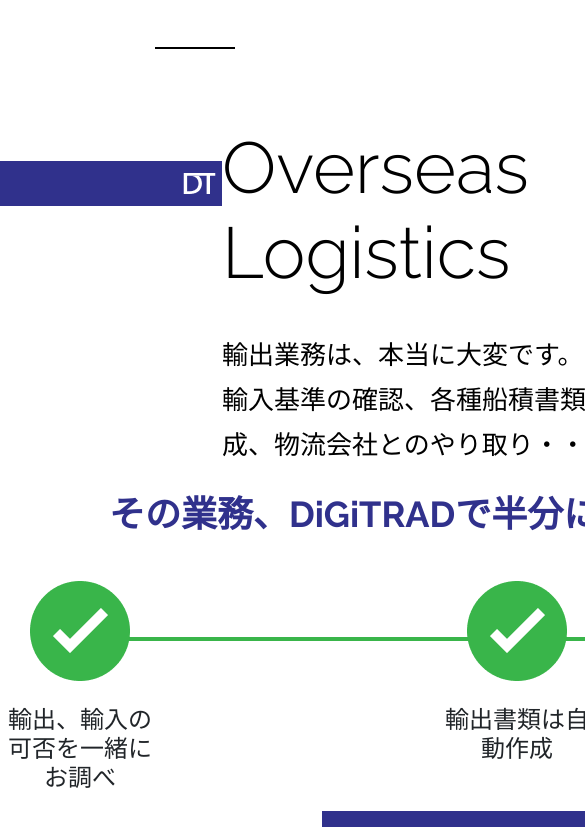
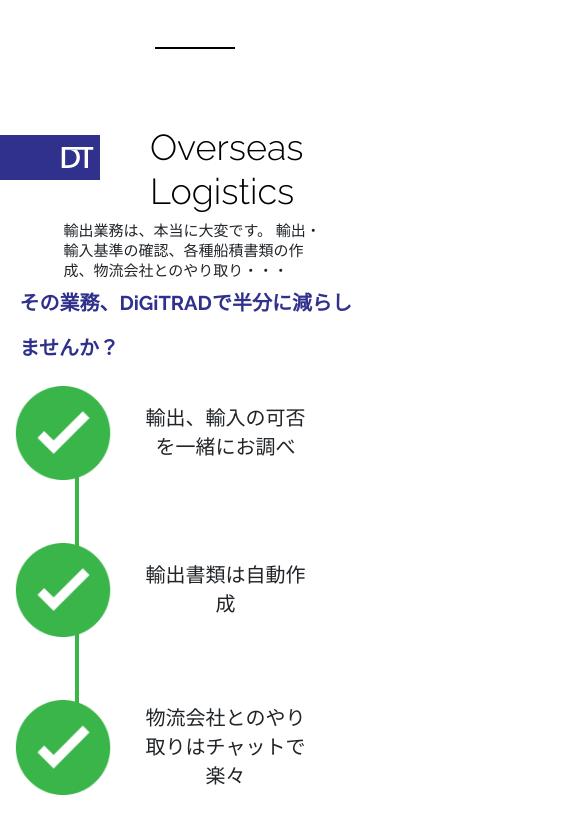
Before and after one commit to BolajiOlayinka/digitrad, a React (Create React App) app: page / in a window 390 px wide. Shown: the part 4640-5467 px from the top of the page, 585 px wide, since content can reach past the window. Built offline with nearby package versions, Linux system fonts and the light colour scheme; no server answers.

Commit message:
first phase responsiveness

```diff
--- a/src/App.js
+++ b/src/App.js
@@ -27,7 +27,7 @@ function App() {
 
     </div>
 
-  );
+  )
 }
 
 export default App;
--- a/src/Components/CrossBorder.js
+++ b/src/Components/CrossBorder.js
@@ -128,9 +128,15 @@ const DTSection = styled.div`
   }
 `;
 const Container = styled.div`
+width:100%;
+margin:auto;
   @media (min-width: 1200px) {
     width: 1000px;
     margin: auto;
+  }
+  @media (min-width: 768px) and (max-width: 991px) {
+    width:90%;
+    margin:auto;
   }
 `;
 
@@ -197,7 +203,7 @@ const JapaneseHeading = styled.div`
   @media (min-width: 768px) and (max-width: 991px) {
     margin-left: 40px;
     width: 100%;
-    font-size: 40px;
+    font-size: 30px;
     height: 80px;
   }
   @media (min-width: 576px) and (max-width: 767.9px) {
@@ -236,9 +242,14 @@ const IconsWrapper = styled.div`
 
   width: 1002px;
   margin: auto;
-  @media (max-width: 768px) {
+  @media (max-width: 1024px) {
     width: 100%;
   }
+  @media(min-width:768.1px) and (max-width:991px){
+    width:768px;
+    margin:auto;
+  }
+
   @media (max-width: 426px) {
     width: 100%;
   }
@@ -261,6 +272,7 @@ const IconHead = styled.div`
   display: flex;
   align-items: center;
   margin: auto;
+
 `;
 const IconText = styled.div`
   font-size: 24px;
@@ -273,6 +285,11 @@ const IconText = styled.div`
   font-weight: 300;
   font-style: normal;
   margin-top: 12.16px;
+  @media(min-width:768px) and (max-width:991px){
+    font-size:20px;
+    height:40px;
+    width:200px;
+  }
   @media (max-width: 768px) {
     margin: auto;
   }
@@ -283,6 +300,7 @@ const DesktopWrapper = styled.div`
   margin: auto;
   margin-bottom: 80px;
   @media(max-width:1024px){
+    width:100%;
     img{
       width:90%;
     margin:auto;
@@ -330,6 +348,7 @@ const TickText = styled.div`
   font-weight: 300;
   font-size: 24px;
   line-height: 29px;
+
 `;
 
 const ActionButton = styled.a`
@@ -359,7 +378,7 @@ const LineEnding = styled.hr`
   border: 1px solid var(--mainBlack);
   margin-top: 70px;
   @media(max-width:991px){
-    width:900px;
+    width:80%;
     margin:auto;
     margin-top:70px;
   }
--- a/src/Components/Footer.js
+++ b/src/Components/Footer.js
@@ -49,6 +49,14 @@ margin:auto;
 display:flex;
 align-items:center;
 }
+@media(max-width:425px){
+    padding-left:21px;
+    padding-right:21px;
+    padding-top:12px;
+    padding-bottom:12px;
+    font-size:12px;
+    line-height:20px
+}
 `
 const FooterLeft =styled.div `
 display:flex;
@@ -57,6 +65,7 @@ color:white;
 font-weight:300;
 font-size:16px;
 line-height:24px;
+
 div:nth-child(1) {
 border-right:1px solid white;
 padding-right:10px;
@@ -66,10 +75,18 @@ a{
     color:white;
     text-decoration:none;
 }
+@media(max-width:425px){
+    font-size:12px;
+    line-height:20px
+}
 `
 const FooterRight = styled.div `
 display:flex;
 margin-left:auto;
+@media(max-width:425px){
+    font-size:12px;
+    line-height:20px
+}
 `
 const IconContainer= styled.div `
 display:flex;
--- a/src/Components/Logistics.js
+++ b/src/Components/Logistics.js
@@ -8,10 +8,8 @@ import { FontAwesomeIcon } from "@fortawesome/react-fontawesome";
 import { faArrowDown} from "@fortawesome/free-solid-svg-icons";
 export default function Logistics() {
   useEffect(() => {
-    Aos.init(
-      {
-        duration: 1200,
-      },
+    Aos.init({
+        duration: 1200,},
       []
     );
   });
@@ -30,10 +28,17 @@ export default function Logistics() {
             </JapaneseHeading>
           </div>
         </HeaderSection>
+        <SmallHeaderSection>
+        <SmallJapaneseHeading>
+              輸出業務は、本当に大変です。
+              輸出・輸入基準の確認、各種船積書類の作成、物流会社とのやり取り・・・
+            </SmallJapaneseHeading>
+        </SmallHeaderSection>
+
         <DigitradPhrase>
           その業務、DiGiTRADで半分に減らしませんか？
         </DigitradPhrase>
-        <BackgroundLine />
+        <BackgroundLine data-aos="fade-right"/>
         <CircleTickSection>
 
             <FunctionBody  data-aos="fade-right">
@@ -58,6 +63,29 @@ export default function Logistics() {
             </FunctionBody>
 
         </CircleTickSection>
+        <SmallCircleTick>
+        <SmallBackgroundLine data-aos="fade-right"/>
+        <TickSection>
+          <Section>
+          <img src={TickCircle} alt="tickcircle"  data-aos="fade-left" />
+          <SectionText>
+              輸出、輸入の可否を一緒にお調べ
+              </SectionText>
+          </Section>
+          <Section>
+          <img src={TickCircle} alt="tickcircle" data-aos="fade-left" />
+          <SectionText>
+          輸出書類は自動作成
+              </SectionText>
+          </Section>
+          <Section>
+          <img src={TickCircle} alt="tickcircle" data-aos="fade-left"/>
+          <SectionText>
+          物流会社とのやり取りはチャットで楽々
+              </SectionText>
+          </Section>
+        </TickSection>
+        </SmallCircleTick>
         <PriceConfidant>
         そして・・・価格にも自信あり！！
 
@@ -79,8 +107,16 @@ export default function Logistics() {
   );
 }
 const Container = styled.div`
-  width: 1000px;
-  margin: auto;
+ width:100%;
+ margin:auto;
+  @media(min-width:1200px){
+    width:1034px;
+    margin:auto;
+  }
+  @media (min-width: 768px) and (max-width: 991px) {
+width:100%;
+margin:auto;
+  }
 `;
 
 const HeaderSection = styled.div`
@@ -102,6 +138,18 @@ const DTSection = styled.div`
     padding-bottom: 12px;
     padding-right: 6px;
   }
+  @media (min-width: 576px) and (max-width: 767.9px) {
+    width: 200px;
+  }
+  @media (min-width: 426px) and (max-width: 575.9px) {
+    width: 200px;
+  }
+  @media (max-width: 575.9px) {
+    width: 100px;
+  }
+  @media (max-width: 426px) {
+    margin-top: 10px;
+  }
 `;
 const EnglishHeading = styled.div`
   width: 435px;
@@ -114,6 +162,34 @@ const EnglishHeading = styled.div`
   @media (min-width: 1200px) {
     ${"" /* margin-left: 262px; */}
     margin-left:67px;
+  }
+  @media (min-width: 991px) and (max-width: 1199px) {
+    margin-left: 67px;
+    width:400px;
+  }
+  @media (min-width: 768px) and (max-width: 991px) {
+    width: 300px;
+    font-size: 56px;
+    margin-left: 30px;
+  }
+  @media (min-width: 576px) and (max-width: 767.9px) {
+    width: 300px;
+    font-size: 56px;
+    margin-left: 30px;
+    height: 200px;
+  }
+  @media (max-width: 575.9px) {
+    width: 200px;
+    font-size: 36px;
+
+    margin-left: 50px;
+    height: 160px;
+  }
+  @media (max-width: 426px) {
+    font-size: 36px;
+    line-height: 44px;
+    margin-left: 50px;
+    height: 96px;
   }
 `;
 const JapaneseHeading = styled.div`
@@ -130,8 +206,22 @@ const JapaneseHeading = styled.div`
     ${"" /* margin-left: 262px; */}
     margin-left:67px;
   }
+  @media(max-width:576px){
+    display:none;
+  }
 `;
-
+const SmallJapaneseHeading = styled.div `
+font-size: 15px;
+line-height: 20px;
+font-weight: 300;
+width:263px;
+margin:auto;
+@media(min-width:426px) and (max-width:576px){
+  width:400px;
+  font-size:24px;
+  line-height:36px;
+}
+`
 const DigitradPhrase = styled.div`
   font-weight: bold;
   font-size: 36px;
@@ -140,7 +230,26 @@ const DigitradPhrase = styled.div`
   height: 45px;
   margin: auto;
   color: var(--mainBlue);
-  Margin-bottom:100px;
+  margin-bottom:100px;
+  @media(min-width:768px) and (max-width:991px){
+    width:100%;
+    font-size:34px;
+    margin:auto;
+    margin-bottom:100px;
+  }
+  @media(min-width:426px) and (max-width:576px){
+    font-size:24px;
+    width:90%;
+    margin:auto;
+    margin-bottom:100px;
+  }
+  @media(max-width:425.9px){
+    font-size:20px;
+    width:90%;
+    margin:auto;
+  }
+
+
 `;
 const ActionButton = styled.a`
   width: 470px;
@@ -158,32 +267,149 @@ const ActionButton = styled.a`
   :hover{
     text-decoration:none;
   }
+  @media(max-width:425px){
+    width:239px;
+    margin:auto;
+    margin-top: 50px;
+  }
+  @media(max-width:576px){
+    margin-bottom:50px;
+  }
+
 `;
 const LineEnding = styled.hr`
   width: 974px;
   margin: auto;
   border: 1px solid var(--mainBlack);
   margin-top: 70px;
+  @media(max-width:991px){
+    width:40%;
+    margin:auto;
+  }
 `;
+const SmallBackgroundLine = styled.hr `
+color: var(--mainGreen);
+border: 2px solid var(--mainGreen);
+height:150px;
+position:absolute;
+margin-left:22%;
+background-color:var(--mainGreen);
+margin-top:63px;
+height:320px;
+@media(max-width:425px){
+  margin-left:75px;
+}
+@media(max-width:375px){
+  margin-left:55px;
+}
+`
 const BackgroundLine = styled.hr`
   color: var(--mainGreen);
   border: 2px solid var(--mainGreen);
   width: 800px;
   margin: auto;
+  background-color:var(--mainGreen);
+  @media (min-width: 991px) and (max-width: 1024px) {
+width:80%;
+margin:auto;
+  }
+  @media (min-width: 768px) and (max-width: 990.9px) {
+    width:80%;
+  }
+  @media (max-width:767.9px) {
+display:none
+
+}
 
 `;
+const TickSection = styled.div `
+width:90%;
+
+`
+const Section = styled.div `
+display:flex;
+align-items:center;
+width:70%;
+padding-top:63px;
+margin:auto;
+
+@media(max-width:425px){
+  width:325px;
+  margin:auto;
+
+}
+:nth-child(1) {
+padding-top:0px;
+}
+:nth-child(3) {
+padding-bottom:42px;
+}
+img{
+  width:100px;
+  x
+  z-index:2;
+  position:relative;
+}
+`
+const SectionText = styled.div `
+width:165px;
+font-weight: 300;
+font-size: 20px;
+line-height: 29px;
+text-align:center;
+margin-left:30px;
+
+@media(max-width:425px){
+width:165px;
+font-weight: 300;
+font-size: 20px;
+line-height: 29px;
+}
+
+`
+const SmallCircleTick = styled.div `
+display:flex;
+@media(max-width:425px){
+  margin-top:60px;
+}
+`
+
+const SmallHeaderSection =styled.div `
+@media(min-width:576.9px){
+  display:none;
+}
+`
 const CircleTickSection = styled.div`
 position:relative;
 z-index:2;
 ${'' /* text-align:center; */}
-width:1034px;
+width:1000px;
 margin:auto;
 margin-top:-60px;
 text-align:center;
 display:flex;
 justify-content:space-between;
+@media (min-width: 991px) and (max-width: 1024px) {
+  position:relative;
+  z-index:2;
+  margin-top:-60px;
+  width:990px;
+  margin:auto;
+  margin-top:-60px;
+}
+@media (min-width: 768px) and (max-width: 990.9px) {
+width:100%;
+margin:auto;
+margin-top:-60px;
 
+
+}
+@media (max-width:767.9px) {
+display:none
+
+}
 `;
+
 const FunctionBody = styled.div `
 text-align:center;
 `
@@ -228,6 +454,18 @@ font-weight: bold;
 font-size: 20px;
 line-height: 45px;
 color:var(--mainBlue);
+@media(max-width:767.9px){
+  width:90%;
+  margin:auto;
+  font-size:12px;
+}
+@media(max-width:375px){
+   width:349px;
+   margin:auto;
+   text-align:center;
+   font-size: 18px;
+line-height: 31px;
+ }
 `
 const FontAwesomeContainer = styled.div `
 text-align:center;
--- a/src/Components/Payment.js
+++ b/src/Components/Payment.js
@@ -274,7 +274,7 @@ const PaymentFunctionSection = styled.div`
   @media (max-width: 767.9px) {
     margin-bottom: 0px;
   }
-  @media(max-width:425px){
+  @media(max-width:576px){
     display:none;
   }
 `;
```
